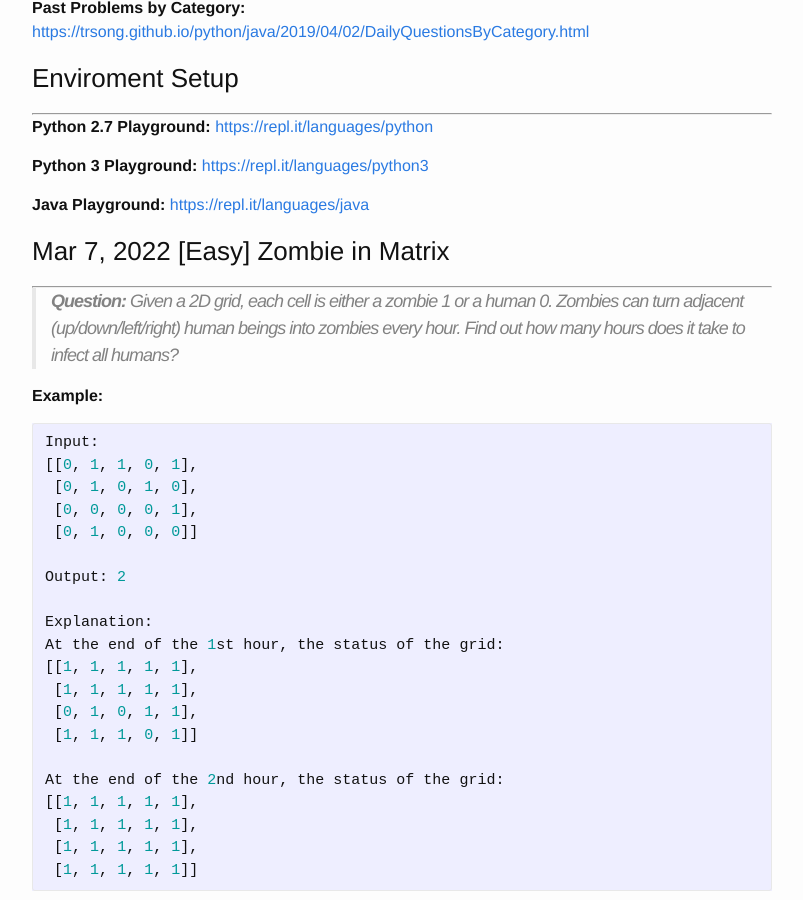
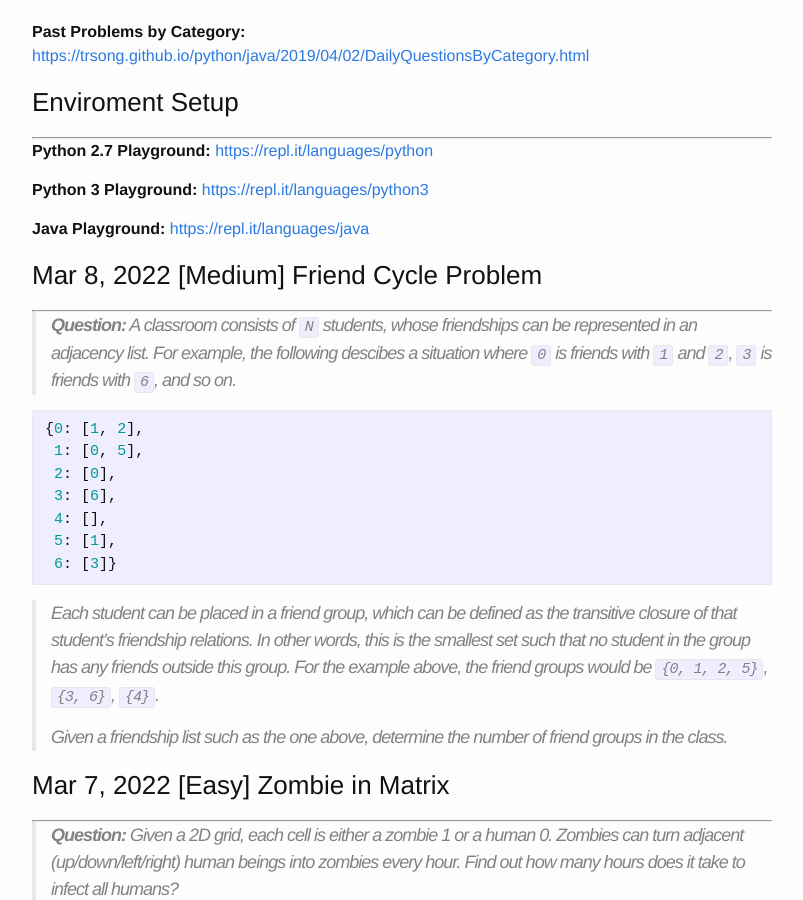
Before and after one commit to trsong/trsong.github.io, a Jekyll site: the page built from _posts/2022-02-01-DailyQuestionsFeb.md, in a window 1280 px wide and 900 px high, scrolled down 1170 px. Shown: the whole window, without its empty margins (238-1041 px from the left). Built offline with Jekyll 4.4.1, drawn with Linux system fonts in a browser that asks for light colours; some of the changed text lies outside the part shown.

Commit message:
Add Mar 8 question.

````diff
--- a/_posts/2022-02-01-DailyQuestionsFeb.md
+++ b/_posts/2022-02-01-DailyQuestionsFeb.md
@@ -21,6 +21,22 @@ categories: Python/Java
 **Java Playground:** [https://repl.it/languages/java](https://repl.it/languages/java)
 
 
+### Mar 8, 2022 \[Medium\] Friend Cycle Problem
+---
+> **Question:** A classroom consists of `N` students, whose friendships can be represented in an adjacency list. For example, the following descibes a situation where `0` is friends with `1` and `2`, `3` is friends with `6`, and so on.
+
+```py
+{0: [1, 2],
+ 1: [0, 5],
+ 2: [0],
+ 3: [6],
+ 4: [],
+ 5: [1],
+ 6: [3]}
+```
+> Each student can be placed in a friend group, which can be defined as the transitive closure of that student's friendship relations. In other words, this is the smallest set such that no student in the group has any friends outside this group. For the example above, the friend groups would be `{0, 1, 2, 5}`, `{3, 6}`, `{4}`.
+>
+> Given a friendship list such as the one above, determine the number of friend groups in the class.
 
 
 ### Mar 7, 2022 \[Easy\] Zombie in Matrix
````
